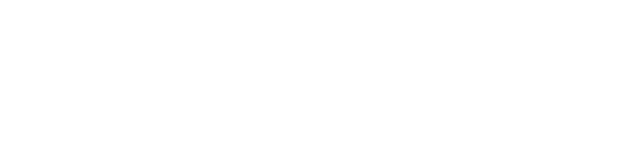
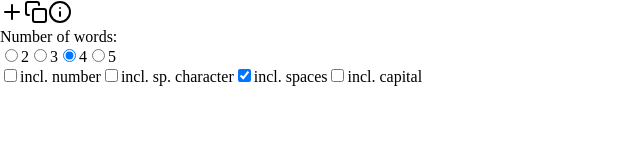
Before and after one commit to jack-Greenberg/tools.jacklgreenberg.com, a React app: page / in a window 1280 px wide. Shown: the whole page, without its empty margins (0-640 px from the left). Built offline with nearby package versions, Linux system fonts and the light colour scheme.

Commit message:
Add React to generate HTML

```diff
--- a/index.html
+++ b/index.html
@@ -9,6 +9,7 @@
 </head>
 <body>
     <div id="app-display"></div>
+    <div id="app-controls"></div>
     <div id="app-settings"></div>
 
     <script src="dist/bundle.js"></script>
--- a/src/js/app.js
+++ b/src/js/app.js
@@ -15,3 +15,49 @@ export function Window(props) {
         </div>
     );
 }
+
+export function Controls() {
+    return (
+        <div className="controls">
+            <Button id="create" img="plus" />
+            <Button id="copy" img="copy" />
+            <Button id="info" img="info" />
+		</div>
+    );
+}
+
+function Button(props) {
+    return (
+        <button id={props.id} className="controls__button">
+            <img src={"images/" + props.img + ".svg"}></img>
+        </button>
+    );
+}
+
+export function Settings(props) {
+    return (
+        <div className="settings">
+            <p>Number of words:</p>
+            <form className="settings__words">
+				<input type="radio" className="setting-click" id="two" value="2"></input>
+		    		<label for="two">2</label>
+				<input type="radio" className="setting-click" id="three" value="3"></input>
+		        	<label for="three">3</label>
+				<input type="radio" className="setting-click" id="four" value="4" checked></input>
+		    		<label for="four">4</label>
+				<input type="radio" className="setting-click" id="five" value="5"></input>
+		        	<label for="five">5</label>
+			</form>
+            <form className="settings__includes">
+				<input type="checkbox" className="setting-click" id="number" />
+					<label for="number">incl. number</label>
+				<input type="checkbox" className="setting-click" id="spchr" />
+					<label for="spchr">incl. sp. character</label>
+				<input type="checkbox" className="setting-click" id="spaces" checked />
+					<label for="spaces">incl. spaces</label>
+                <input type="checkbox" className="setting-click" id="capital" />
+					<label for="spaces">incl. capital</label>
+			</form>
+        </div>
+    );
+}
--- a/src/js/index.js
+++ b/src/js/index.js
@@ -1,6 +1,8 @@
 import React from 'react';
 import ReactDOM from 'react-dom';
 import '../css/styles.scss';
-import { Window } from './app.js';
+import { Window, Controls, Settings } from './app.js';
 
 ReactDOM.render(<Window />, document.getElementById('app-display'));
+ReactDOM.render(<Controls />, document.getElementById('app-controls'));
+ReactDOM.render(<Settings />, document.getElementById('app-settings'));
```
Also changed, not shown: images/copy.svg (added), images/info.svg (added), images/plus.svg (added).
